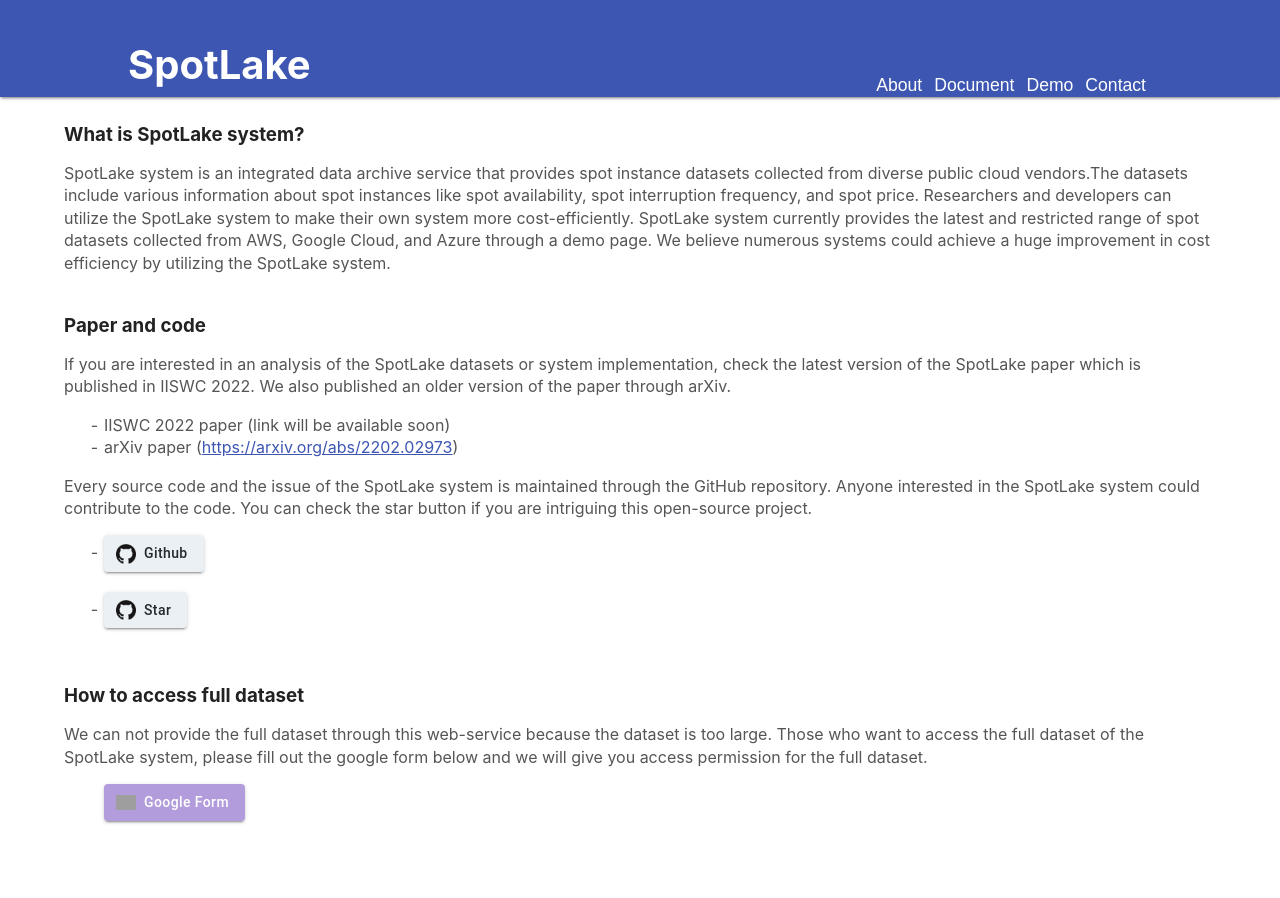
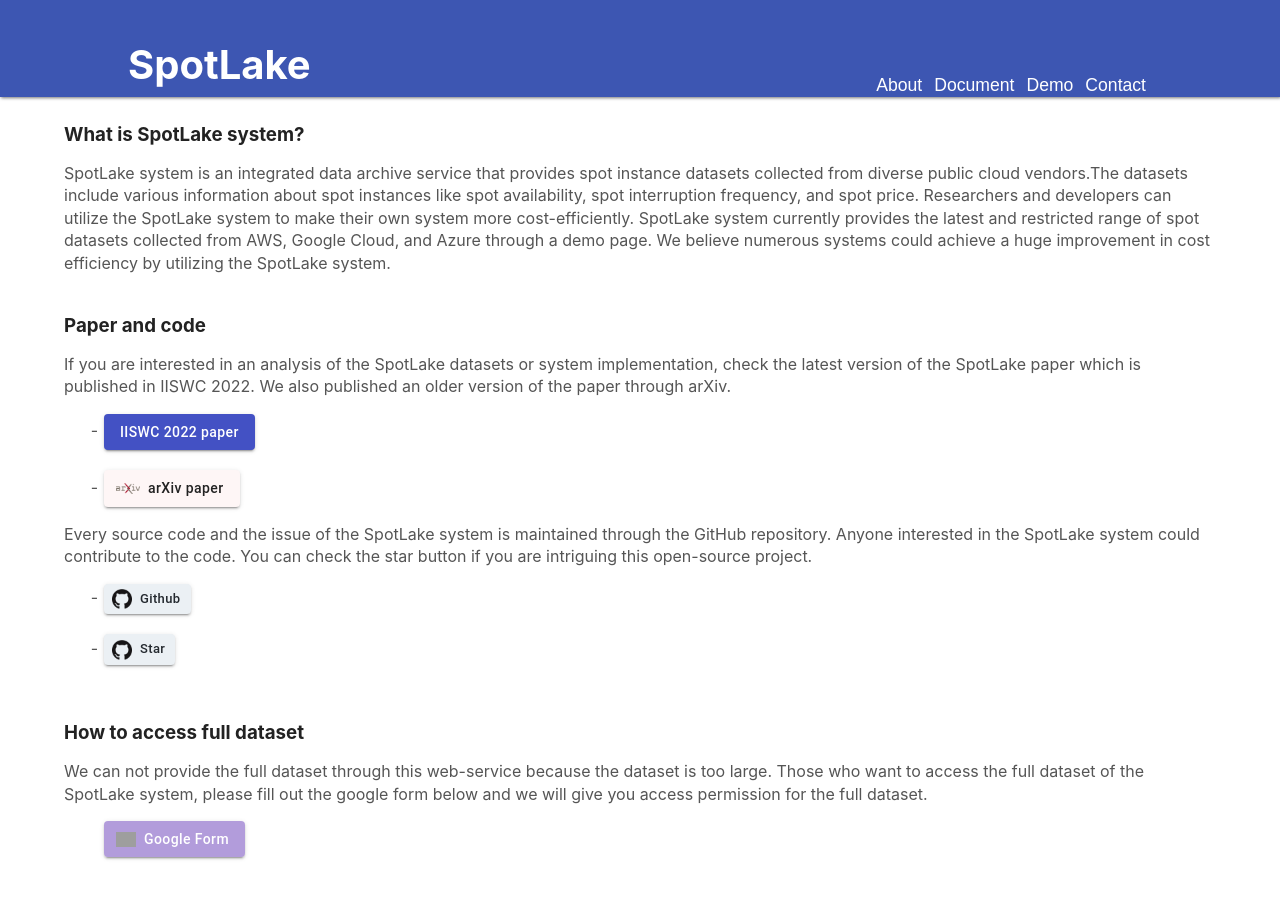
Before and after one commit to ddps-lab/spotlake, a React (Create React App) app in the folder frontend/: page /about in a window 1280 px wide. Shown: the top 898 px of the page. Before the commit the page ends 873 px from the top, so only its background shows below. Built offline with nearby package versions, Linux system fonts and the light colour scheme; grey boxes are pictures that could not be loaded; what @mui/x-data-grid-pro would draw is missing.

Commit message:
add paper button

```diff
--- a/frontend/src/UI/styles.js
+++ b/frontend/src/UI/styles.js
@@ -15,6 +15,18 @@
             dark : "rgb(130,104,181)",
             main: 'rgba(103,58,183, 0.5)',
             contrastText: '#fff',
+        },
+        arxiv : {
+            light : "rgb(212,119,119)",
+            dark : "rgb(255,218,218)",
+            main : "rgb(254, 246, 246)",
+            contrastText : "rgb(34, 34, 34)",
+        },
+        IISWC :{
+            light : "rgb(129,132,215)",
+            dark : "rgb(1, 8, 128)",
+            main : "rgb(67,81,196)",
+            contrastText : "#fff",
         }
     }
 })
@@ -59,8 +71,10 @@
   }
 `;
 export const ButtonICon = styled.img`
-  max-height: 20px;
-  max-width: 20px;
+  ${(props) =>(`
+      max-height: auto;
+      max-width: ${props.size? props.size : "20px"};
+  `)}
 `
 export const CustomButton = styled(Button)`
   ${(props) => props.padding? 'padding : '+ props.padding : null} !important;
--- a/frontend/src/pages/about/about.js
+++ b/frontend/src/pages/about/about.js
@@ -16,14 +16,32 @@
                 <ContentBox className="about">
                     If you are interested in an analysis of the SpotLake datasets or system implementation, check the latest version of the SpotLake paper which is published in IISWC 2022. We also published an older version of the paper through arXiv.
                     <ul>
-                        <li>IISWC 2022 paper (link will be available soon)</li>
-                        <li>arXiv paper (<a href="https://arxiv.org/abs/2202.02973" target={"_blank"}>https://arxiv.org/abs/2202.02973</a>)</li>
+                        <li>
+                            <ThemeProvider theme={theme}>
+                                <CustomButton
+                                    color={"IISWC"}
+                                    variant="contained"
+                                    onClick={() => {alert("link will be available soon")}}
+                                >IISWC 2022 paper</CustomButton>
+                            </ThemeProvider>
+                        </li>
+                        <li style={{marginTop : "20px"}}>
+                            <ThemeProvider theme={theme}>
+                                <CustomButton
+                                    startIcon={<ButtonICon size={"24px"} src={process.env.PUBLIC_URL + "/icon/arxiv-logo-1.png"} />}
+                                    color={"arxiv"}
+                                    variant="contained"
+                                    onClick={() => {window.open('https://arxiv.org/abs/2202.02973')}}
+                                >arXiv paper</CustomButton>
+                            </ThemeProvider>
+                        </li>
                     </ul>
                     Every source code and the issue of the SpotLake system is maintained through the GitHub repository. Anyone interested in the SpotLake system could contribute to the code. You can check the star button if you are intriguing this open-source project.
                     <ul>
                         <li>
                             <ThemeProvider theme={theme}>
                                 <CustomButton
+                                    size={"small"}
                                     startIcon={<ButtonICon src={process.env.PUBLIC_URL + "/icon/GitHub-Mark-120px-plus.png"} />}
                                     color={"github"}
                                     variant="contained"
@@ -34,6 +52,7 @@
                         <li style={{marginTop : "20px"}}>
                             <ThemeProvider theme={theme}>
                                 <CustomButton
+                                    size={"small"}
                                     startIcon={<ButtonICon src={process.env.PUBLIC_URL + "/icon/GitHub-Mark-120px-plus.png"} />}
                                     color={"github"}
                                     variant="contained"
--- a/frontend/src/pages/contact/contact.js
+++ b/frontend/src/pages/contact/contact.js
@@ -17,7 +17,7 @@
                             color={"github"}
                             variant="contained"
                             onClick={() => {window.open('https://github.com/ddps-lab/spotlake')}}
-                        >Github</CustomButton>
+                        >Github SpotLake</CustomButton>
                     </ThemeProvider>
                 </ContentBox>
             </Box>
```
Also changed, not shown: frontend/public/icon/arxiv-logo-1.png (added).
